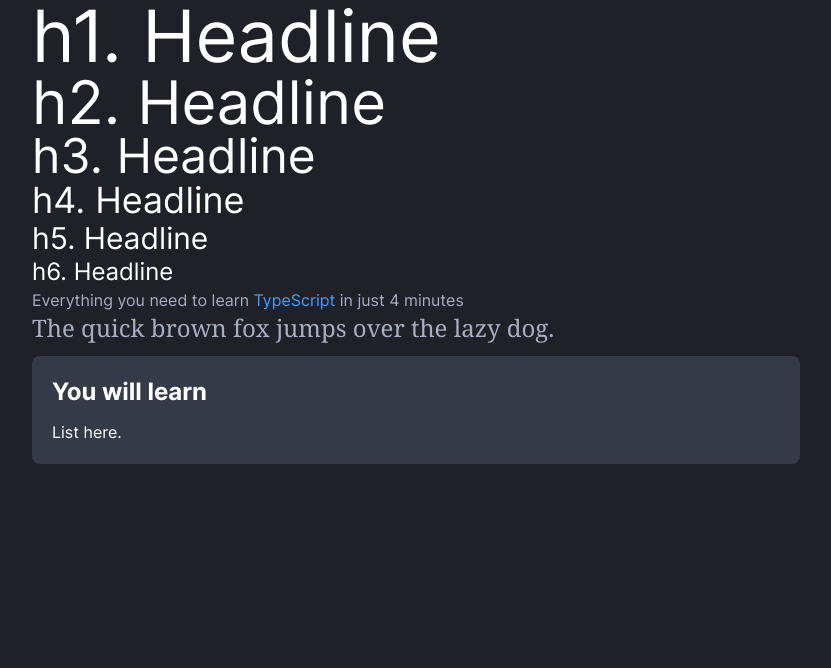
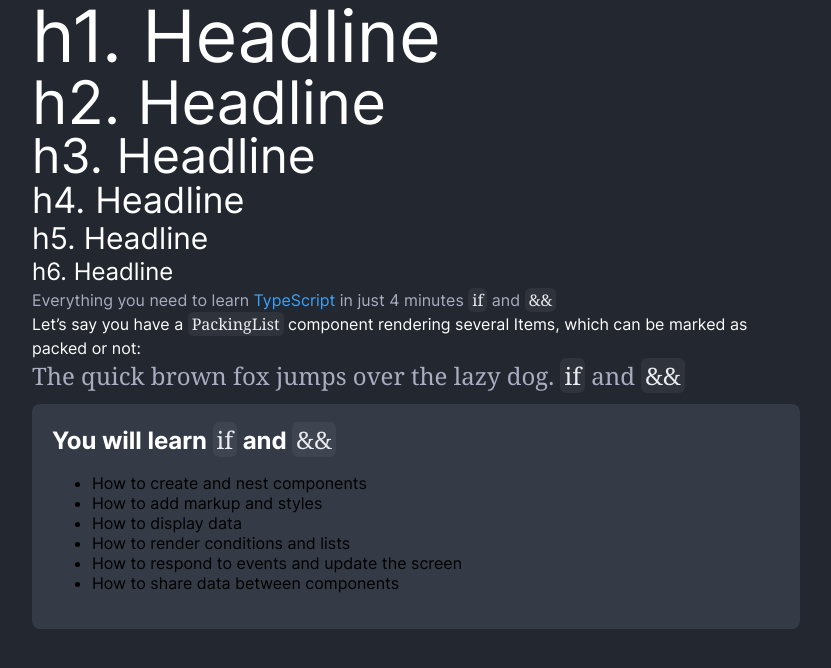
Before and after one commit to helciofranco/helciofranco.com, a Next.js app: page / in a window 1280 px wide. Shown: the top 668 px of the page, without its empty margins (224-1055 px from the left). Built offline with nearby package versions, Linux system fonts and the light colour scheme.

Commit message:
feat: add a component to rendera a small piece of code

```diff
--- /dev/null
+++ b/src/components/Code/index.ts
@@ -0,0 +1,17 @@
+import { styled } from '@libs/stitches';
+
+const Code = styled('code', {
+  fontWeight: '$regular',
+
+  color: '$textTertiary',
+  backgroundColor: '$backgroundTertiary',
+
+  borderRadius: '$md',
+
+  paddingTop: '$one',
+  paddingBottom: '$one',
+  paddingLeft: '$space2',
+  paddingRight: '$space2',
+});
+
+export default Code;
--- a/src/libs/stitches/colors.ts
+++ b/src/libs/stitches/colors.ts
@@ -1,11 +1,13 @@
 const colors = {
   // backgrounds
-  backgroundPrimary: '#1f2028',
+  backgroundPrimary: '#23272f',
   backgroundSecondary: 'rgb(52, 58, 70)',
+  backgroundTertiary: 'rgba(153, 161, 179, 0.1)',
 
   // text
   textPrimary: '#fff',
   textSecondary: '#a9adc1',
+  textTertiary: '#ebecf0',
   textHighlight: '#36a3ff',
 };
 
--- a/src/libs/stitches/global.ts
+++ b/src/libs/stitches/global.ts
@@ -17,6 +17,9 @@ const globalStyles = globalCss({
     fontSize: '1rem',
     backgroundColor: '$backgroundPrimary',
   },
+  code: {
+    fontFamily: '$serif',
+  },
 });
 
 globalStyles();
--- a/src/libs/stitches/space.ts
+++ b/src/libs/stitches/space.ts
@@ -1,5 +1,6 @@
 const space = {
   none: 0,
+  one: '1px', // 1px
   space1: '0.125rem', // 2px
   space2: '0.25rem', // 4px
   space3: '0.375rem', // 6px
--- a/src/modules/home/index.tsx
+++ b/src/modules/home/index.tsx
@@ -1,5 +1,6 @@
 import Box from '@components/Box';
 import Card from '@components/Card';
+import Code from '@components/Code';
 import Text from '@components/Text';
 
 const Home = () => {
@@ -17,11 +18,17 @@ const Home = () => {
         <Text color="highlight" as="span">
           TypeScript
         </Text>{' '}
-        in just 4 minutes
+        in just 4 minutes <Code>if</Code> and <Code>{'&&'}</Code>
+      </Text>
+
+      <Text>
+        Let’s say you have a <Code>PackingList</Code> component rendering
+        several Items, which can be marked as packed or not:
       </Text>
 
       <Text color="secondary" variant="h6" serif>
-        The quick brown fox jumps over the lazy dog.
+        The quick brown fox jumps over the lazy dog. <Code>if</Code> and{' '}
+        <Code>{'&&'}</Code>
       </Text>
 
       <Card css={{ marginTop: '$space6' }}>
@@ -29,9 +36,17 @@ const Home = () => {
           variant="h6"
           css={{ marginBottom: '$space6', fontWeight: '$bold' }}
         >
-          You will learn
+          You will learn <Code>if</Code> and <Code>{'&&'}</Code>
         </Text>
-        <Text>List here.</Text>
+
+        <ul>
+          <li>How to create and nest components</li>
+          <li>How to add markup and styles</li>
+          <li>How to display data</li>
+          <li>How to render conditions and lists</li>
+          <li>How to respond to events and update the screen</li>
+          <li>How to share data between components</li>
+        </ul>
       </Card>
     </Box>
   );
```
